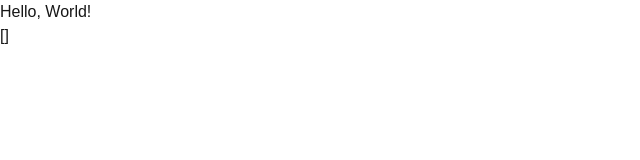
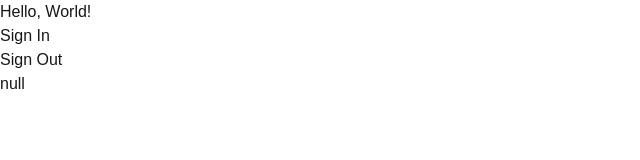
Before and after one commit to Kalita-Roman/expenses-statistic, a Next.js app: page / in a window 1280 px wide. Shown: the top 160 px of the page, without its empty margins (0-640 px from the left). Built offline with nearby package versions, Linux system fonts and the light colour scheme; no server answers; the database is empty.

Commit message:
Add Auth

```diff
--- /dev/null
+++ b/auth.config.ts
@@ -0,0 +1,14 @@
+import NextAuth from "next-auth"
+import GoogleProvider from "next-auth/providers/google";
+
+
+export const authConfig = {
+  providers: [
+    GoogleProvider({
+      clientId: process.env.GOOGLE_CLIENT_ID,
+      clientSecret: process.env.GOOGLE_CLIENT_SECRET
+    })
+  ],
+};
+
+export const { handlers, auth, signIn, signOut } = NextAuth(authConfig);
--- a/package.json
+++ b/package.json
@@ -11,6 +11,7 @@
   "dependencies": {
     "@vercel/postgres": "^0.10.0",
     "next": "15.1.3",
+    "next-auth": "^5.0.0-beta.25",
     "react": "^19.0.0",
     "react-dom": "^19.0.0"
   },
--- /dev/null
+++ b/src/app/api/auth/[...nextauth]/route.ts
@@ -0,0 +1,3 @@
+import { handlers } from "../../../../../auth.config"
+
+export const { GET, POST } = handlers
--- a/src/app/page.tsx
+++ b/src/app/page.tsx
@@ -1,15 +1,47 @@
-import { sql } from "@vercel/postgres";
+// import { sql } from "@vercel/postgres";
+import { auth, signIn, signOut } from "../../auth.config"
+// import { Button } from "@/app/ui/components/button"
 
 export default async function Home() {
 
-  const { rows } = await sql`SELECT * FROM users`;
+  // const { rows } = await sql`SELECT * FROM users`;
+
+  const session = await auth();
 
   return (
     <div className="grid grid-rows-[20px_1fr_20px] items-center justify-items-center min-h-screen p-8 pb-20 gap-16 sm:p-20 font-[family-name:var(--font-geist-sans)]">
       <main className="flex flex-col gap-8 row-start-2 items-center sm:items-start">
         <h1 className="text-4xl font-bold text-center">Hello, World!</h1>
+        <form
+          action={async () => {
+            "use server"
+            // await signIn(provider)
+            await signIn()
+          }}
+        >
+          {/* <Button {...props}>Sign In</Button> */}
+          <button>Sign In</button>
+        </form>
+        <form
+          action={async () => {
+            "use server"
+            await signOut()
+          }}
+          className="w-full"
+        >
+          {/* <Button variant="ghost" className="w-full p-0" {...props}> */}
+          <button className="w-full p-0">
+            Sign Out
+          </button>
+        </form>
         <p className="text-lg text-center">
-          {JSON.stringify(rows)}
+          {/* {JSON.stringify(rows)} */}
+        </p>
+        <p className="text-lg text-center">
+          {JSON.stringify(session)}
+        </p>
+        <p className="text-lg text-center">
+          {JSON.stringify(session?.user)}
         </p>
       </main>
     </div>
```
Also changed, not shown: 1 other file (tests, documents, lock files or other folders).
